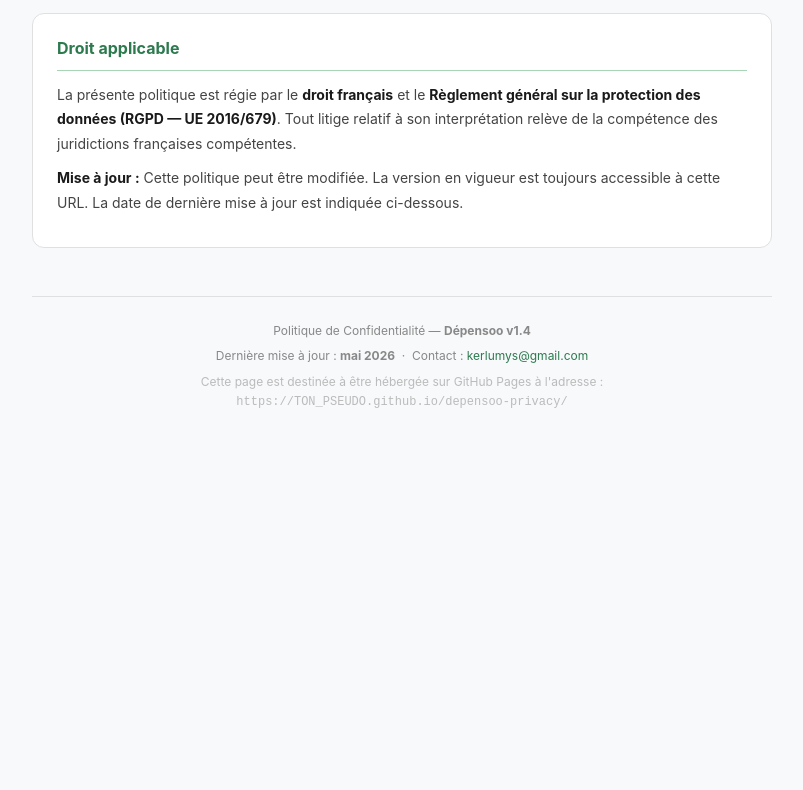
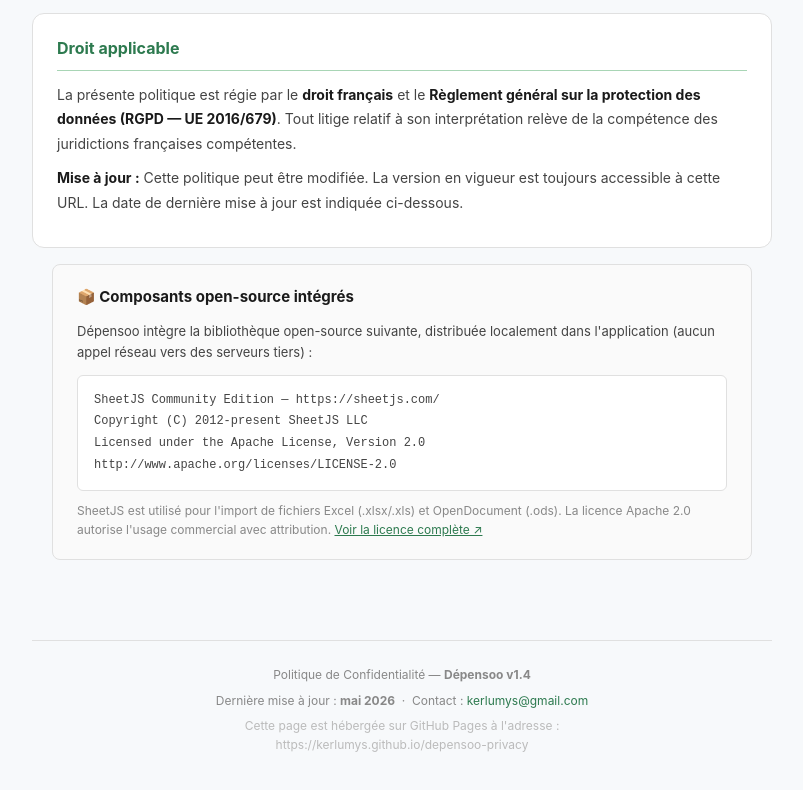
Before and after one commit to kerlumys/depensoo-privacy, a plain HTML site: page index.html in a window 1280 px wide. Shown: the part 4271-5061 px from the top of the page, without its empty margins (238-1041 px from the left). Before the commit the page ends 4747 px from the top, so only its background shows below. Drawn offline with Linux system fonts and the light colour scheme.

Commit message:
Add files via upload

```diff
--- a/index.html
+++ b/index.html
@@ -497,6 +497,26 @@
     </p>
   </div>
 
+  <div class="container" style="padding-top:0;padding-bottom:32px">
+    <div style="border:1px solid var(--border);border-radius:8px;padding:20px 24px;background:#fafafa">
+      <h2 style="font-size:15px;color:var(--ink);margin-bottom:12px">📦 Composants open-source intégrés</h2>
+      <p style="font-size:13px;color:var(--ink2);margin-bottom:12px">
+        Dépensoo intègre la bibliothèque open-source suivante, distribuée localement dans l'application (aucun appel réseau vers des serveurs tiers) :
+      </p>
+      <div style="background:#fff;border:1px solid var(--border);border-radius:6px;padding:14px 16px;font-family:monospace;font-size:12px;color:var(--ink2);line-height:1.8">
+        SheetJS Community Edition — https://sheetjs.com/<br>
+        Copyright (C) 2012-present SheetJS LLC<br>
+        Licensed under the Apache License, Version 2.0<br>
+        http://www.apache.org/licenses/LICENSE-2.0
+      </div>
+      <p style="font-size:12px;color:var(--ink3);margin-top:10px">
+        SheetJS est utilisé pour l'import de fichiers Excel (.xlsx/.xls) et OpenDocument (.ods).
+        La licence Apache 2.0 autorise l'usage commercial avec attribution.
+        <a href="https://docs.sheetjs.com/docs/miscellany/license" style="color:var(--sage)">Voir la licence complète ↗</a>
+      </p>
+    </div>
+  </div>
+
   <footer>
     <p>Politique de Confidentialité — <strong>Dépensoo v1.4</strong></p>
     <p style="margin-top:6px">
@@ -504,8 +524,8 @@
       Contact : <a href="mailto:kerlumys@gmail.com">kerlumys@gmail.com</a>
     </p>
     <p style="margin-top:6px; color:#bbb">
-      Cette page est destinée à être hébergée sur GitHub Pages à l'adresse :<br>
-      <code>https://TON_PSEUDO.github.io/depensoo-privacy/</code>
+      Cette page est hébergée sur GitHub Pages à l'adresse :<br>
+      <a href="https://kerlumys.github.io/depensoo-privacy" style="color:#bbb">https://kerlumys.github.io/depensoo-privacy</a>
     </p>
   </footer>
 
```
